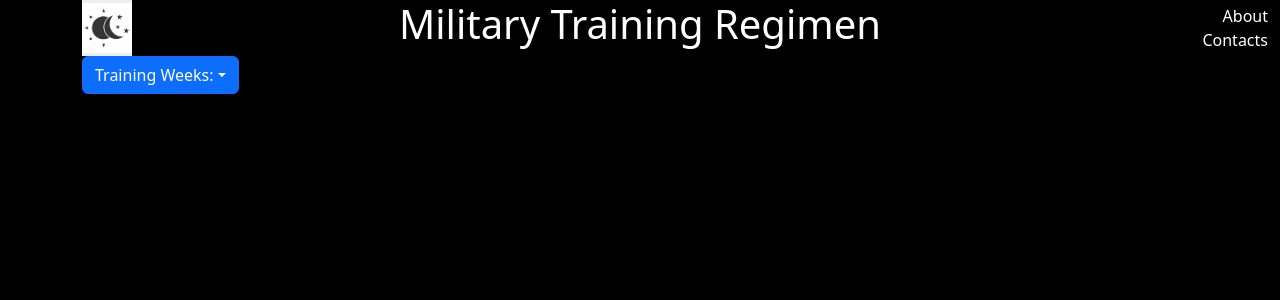
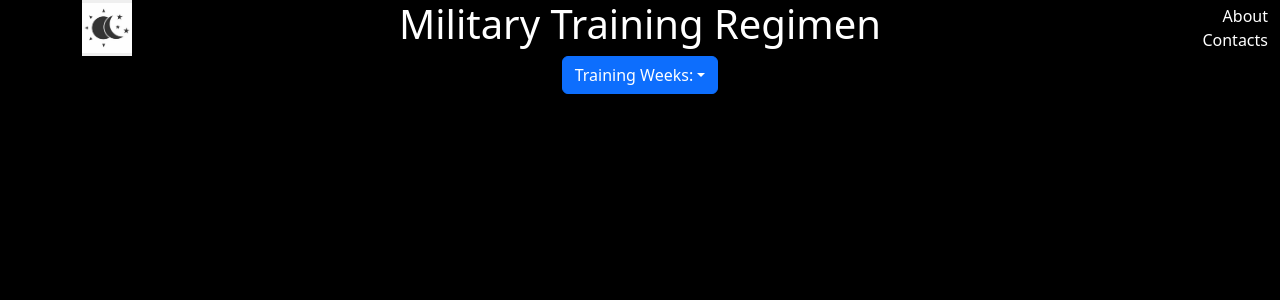
Before and after one commit to michaelphan350/personal-training, a React (Create React App) app: page / in a window 1280 px wide. Shown: the top 300 px of the page. Built offline with nearby package versions, Linux system fonts and the light colour scheme.

Commit message:
added stylings once table A is displayed

```diff
--- a/src/components/workout-checklist/Week1Radio.jsx
+++ b/src/components/workout-checklist/Week1Radio.jsx
@@ -3,7 +3,8 @@ import 'bootstrap/dist/css/bootstrap.min.css';
 import {Container, Col } from 'react-bootstrap';
 import { Form, InputGroup } from 'react-bootstrap';
 import React, { useState } from 'react';
-import MyTableA from './workout-tables/weekOne/MyTableA'
+import MyTableA from './workout-tables/weekOne/MyTableA';
+import './week1radio.scss';
 
 function Week1Radio() {
 
--- a/src/components/workout-checklist/WorkoutChecklist.jsx
+++ b/src/components/workout-checklist/WorkoutChecklist.jsx
@@ -22,7 +22,7 @@ function WorkoutChecklist () {
         minBreakpoint = "xxs"
         >
         <Container>
-            <Row>
+            <Row className="weeksContainer">
                 <Col className="weekDropdownContainer">
                     <DropdownButton id='dropdown-basic-button' className="dropdownMenu" title={dropdownTitle} onSelect={handleSelect}>
                         <Dropdown.Item eventKey='option1'>Weeks 1-4</Dropdown.Item>
--- /dev/null
+++ b/src/components/workout-checklist/week1radio.scss
@@ -0,0 +1,20 @@
+.week1Container {
+    display: flex;
+
+    .week1RadioContainer {
+        display: flex;
+        justify-content: center;
+
+        form {
+            display: flex;
+            flex-direction: column;
+            width: 100%;
+
+            .input-group {
+                position: relative;
+                display: flex;
+                justify-content: space-around;
+            }
+        }
+    }
+}
--- a/src/components/workout-checklist/workoutChecklist.scss
+++ b/src/components/workout-checklist/workoutChecklist.scss
@@ -1,3 +1,11 @@
-p {
-    color: red;
+.weeksContainer {
+
+    display: flex;
+    justify-content: center;
+
+    .weekDropdownContainer {
+        display: flex;
+        flex-direction: column;
+        align-items: center;
+    }
 }
```
